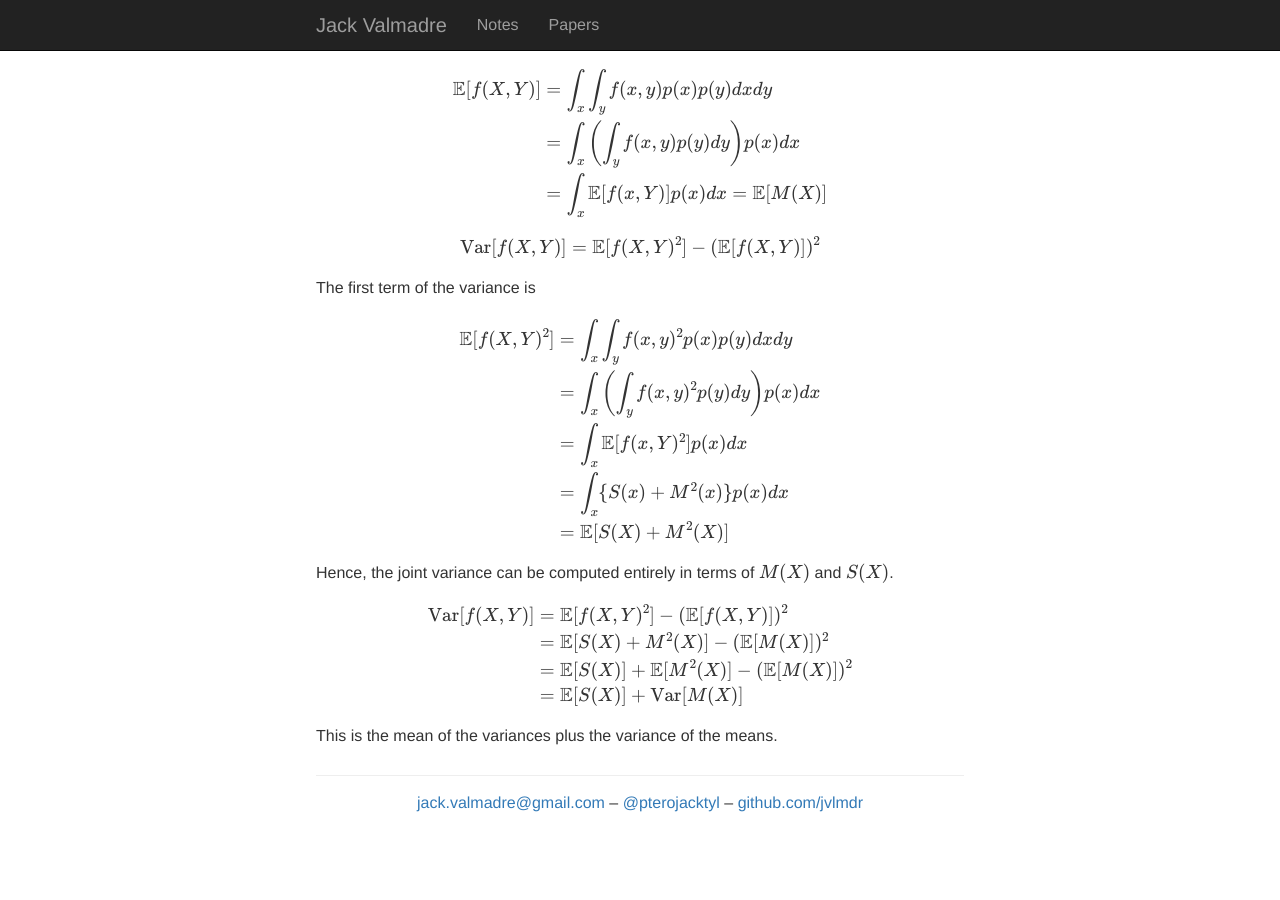
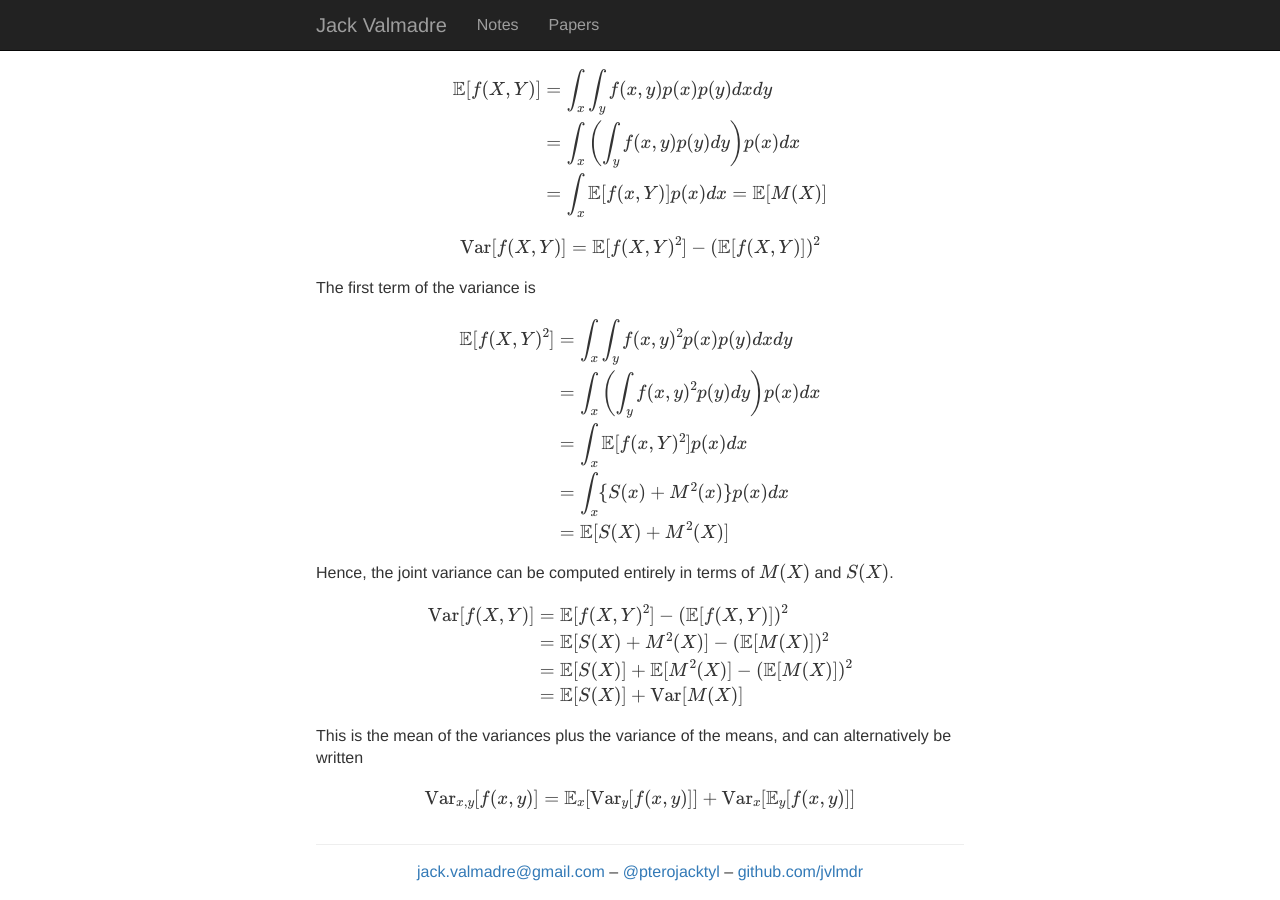
Before and after one commit to jvlmdr/jack.valmadre.net, a Jekyll site: the page built from notes/_posts/2018-05-16-variance-two-variables.md, in a window 1280 px wide and 900 px high, scrolled down 605 px. Built offline with Jekyll 4.4.1, drawn with Linux system fonts in a browser that asks for light colours; nearby versions of some CDN libraries; formulas are drawn with MathJax 3; before the commit the page ends 1436 px from its top, so only the background shows below that.

Commit message:
Update 2018-05-16-variance-two-variables.md
Add alternative notation

```diff
--- a/notes/_posts/2018-05-16-variance-two-variables.md
+++ b/notes/_posts/2018-05-16-variance-two-variables.md
@@ -58,4 +58,10 @@ $$\begin{aligned}
 & = \mathbb{E}[S(X)] + \operatorname{Var}[M(X)]
 \end{aligned}$$
 
-This is the mean of the variances plus the variance of the means.
+This is the mean of the variances plus the variance of the means, and can alternatively be written
+
+$$
+\operatorname{Var}_{x, y}[f(x, y)]
+= \mathbb{E}_{x}[\operatorname{Var}_{y}[f(x, y)]]
++ \operatorname{Var}_{x}[\mathbb{E}_{y}[f(x, y)]]
+$$
```
